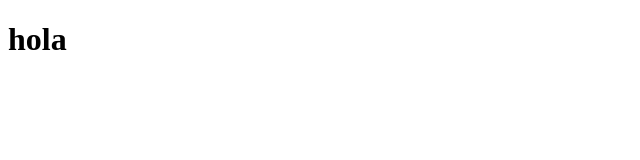
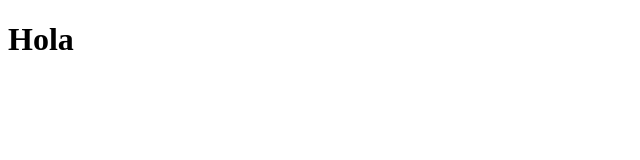
Before and after one commit to adminmindfront/demo, a plain HTML site: page public/index.html in a window 1280 px wide. Shown: the full height of the page, 0-640 px from the left. Drawn offline with Linux system fonts and the light colour scheme.

Commit message:
Cambio a Hola

```diff
--- a/public/index.html
+++ b/public/index.html
@@ -6,6 +6,6 @@
   <title>Document</title>
 </head>
 <body>
-  <h1>hola</h1>
+  <h1>Hola</h1>
 </body>
 </html>
```
